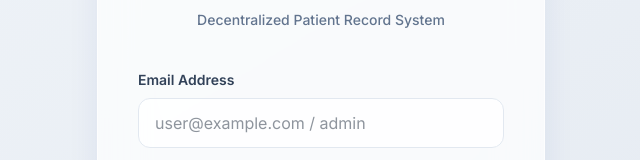
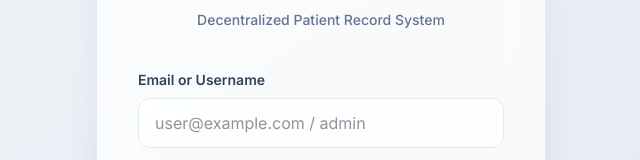
Before and after one commit to prathishrajan3/decentralized_patient_record_system, a React (Vite) app in the folder frontend/: page /login in a window 1280 px wide. Shown: the part 254-414 px from the top of the page, without its empty margins (319-959 px from the left). Built offline with nearby package versions, Linux system fonts and the light colour scheme; no server answers.

Commit message:
chore: update login label to Email or Username

```diff
--- a/frontend/src/pages/Login.tsx
+++ b/frontend/src/pages/Login.tsx
@@ -69,7 +69,7 @@
 
         <form onSubmit={handleLogin} className="space-y-6">
           <div>
-            <label className="block text-sm font-semibold text-slate-700 mb-2">Email Address</label>
+            <label className="block text-sm font-semibold text-slate-700 mb-2">Email or Username</label>
             <input type="text" value={email} onChange={e => setEmail(e.target.value)} required className="input-field" placeholder="user@example.com / admin" />
           </div>
           <div>
```
